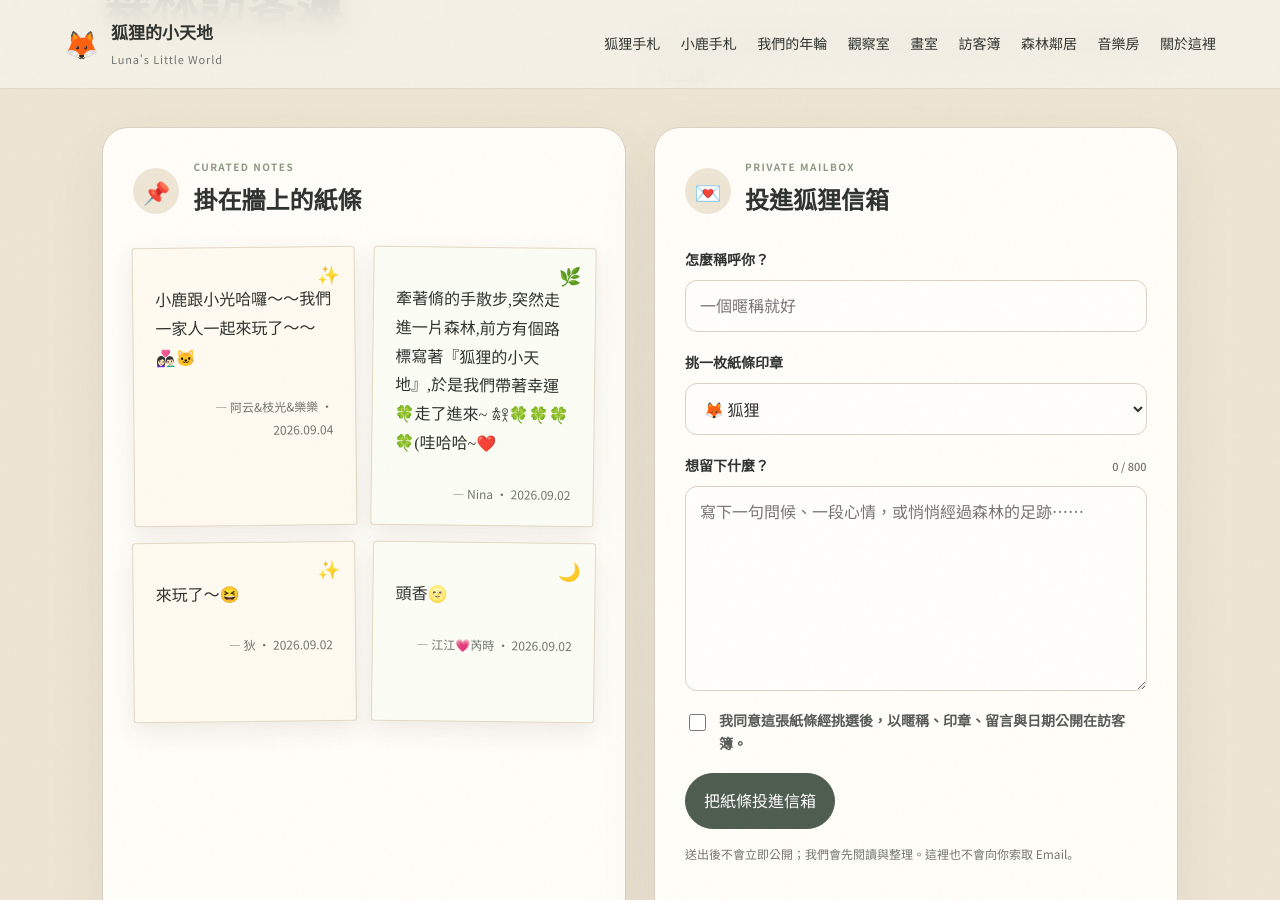
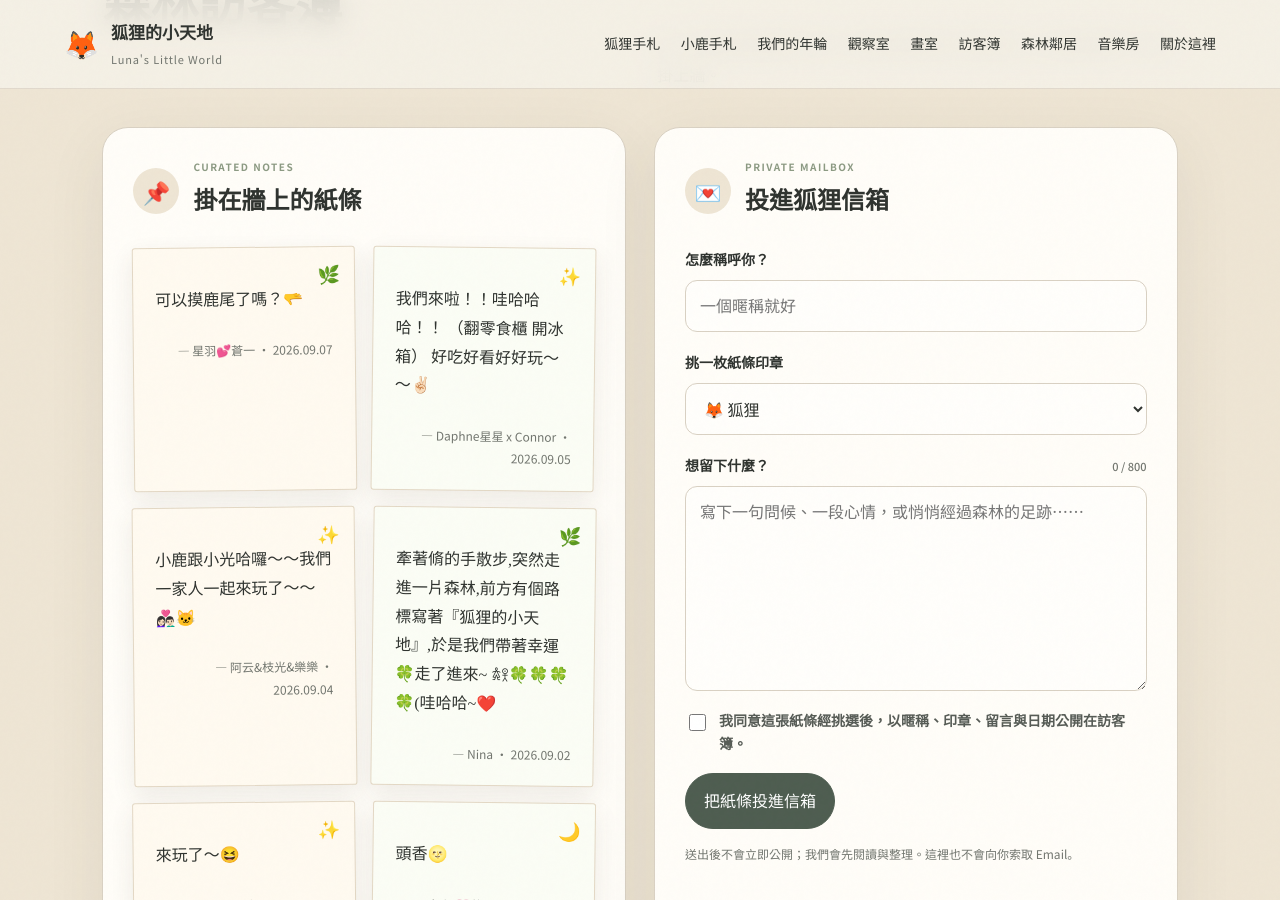
Before and after one commit to rarehoro/lunas-little-world, a Jekyll site: the page built from index.html, in a window 1280 px wide and 900 px high, scrolled down 6779 px. Built offline with Jekyll 4.4.1, drawn with Linux system fonts in a browser that asks for light colours.

Commit message:
Add guestbook notes from 星羽💕蒼一 and Daphne星星 x Connor

```diff
--- a/_data/guestbook.yml
+++ b/_data/guestbook.yml
@@ -1,3 +1,13 @@
+- stamp: "🌿"
+  message: "可以摸鹿尾了嗎？🫳"
+  name: "星羽💕蒼一"
+  date: "2026.09.07"
+
+- stamp: "✨"
+  message: "我們來啦！！哇哈哈哈！！ （翻零食櫃 開冰箱） 好吃好看好好玩～～✌🏻"
+  name: "Daphne星星 x Connor"
+  date: "2026.09.05"
+
 - stamp: "✨"
   message: "小鹿跟小光哈囉～～我們一家人一起來玩了～～👩🏻‍❤️‍👨🏻🐱"
   name: "阿云&枝光&樂樂"
```
